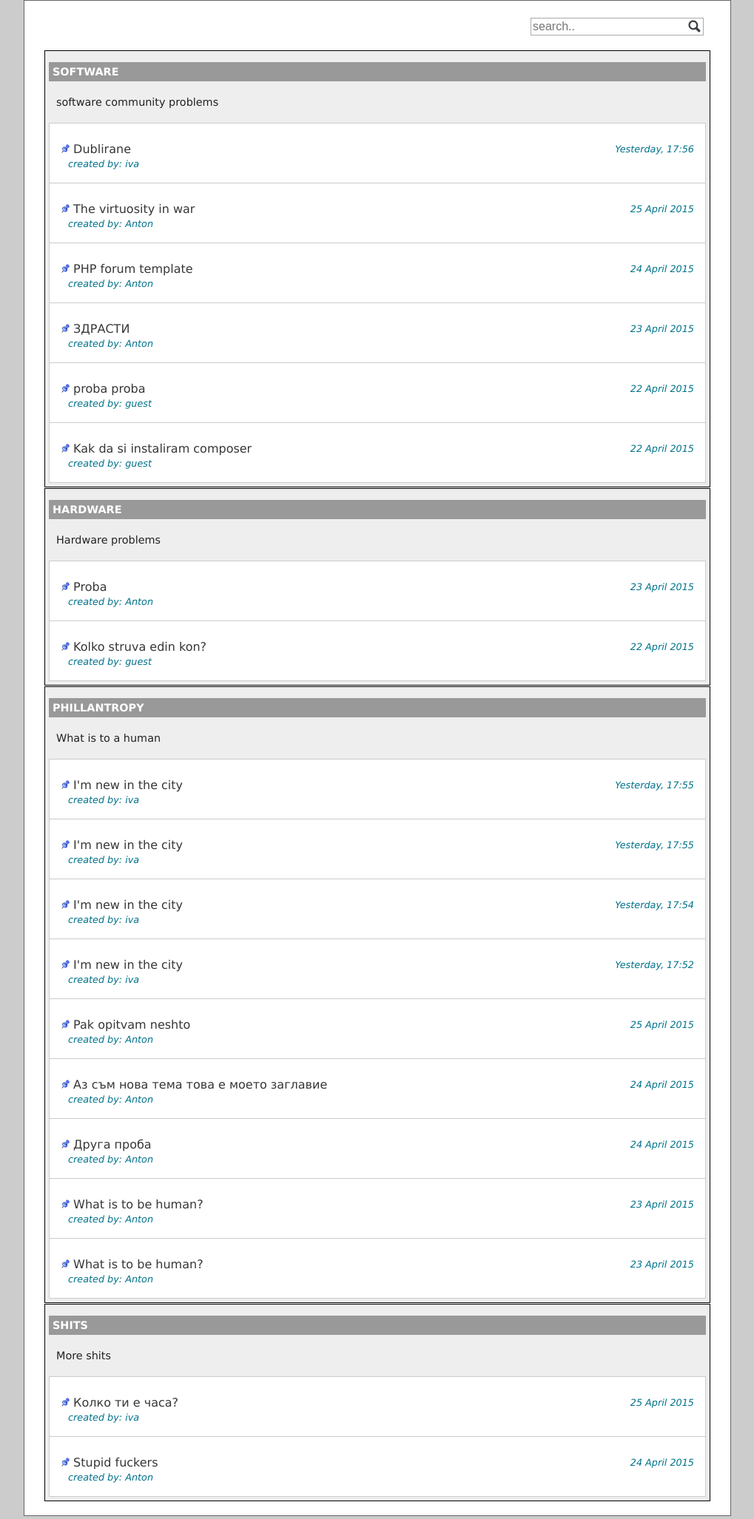
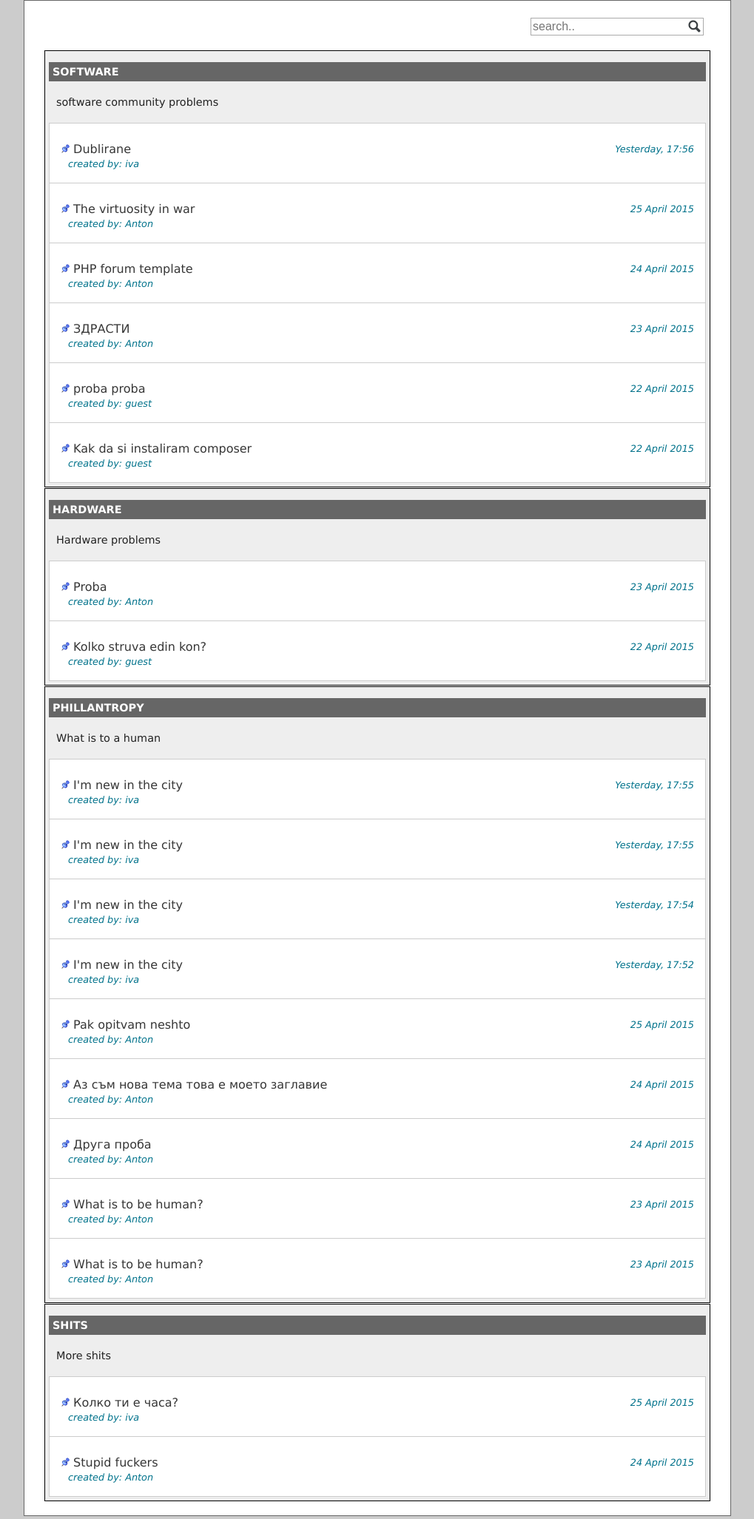
Before and after one commit to tkutsarov/PHP_Team_Seattle, a PHP site: page /index.php in a window 1280 px wide. Shown: the part 191-2245 px from the top of the page at 74% size, without its empty margins (158-1177 px from the left). Run offline with PHP 8.4, Linux system fonts and the light colour scheme; data comes from the database, SQL or seed files in the repository.

Commit message:
changed color

```diff
--- a/style/main.css
+++ b/style/main.css
@@ -152,7 +152,7 @@ section.left-side{
 
 div.category-heading{
     color: #ffffff;
-    background-color: #999999;
+    background-color: #666666;
     margin-top: 10px;
     font-size: 0.9rem;
     font-weight: bold;
```
